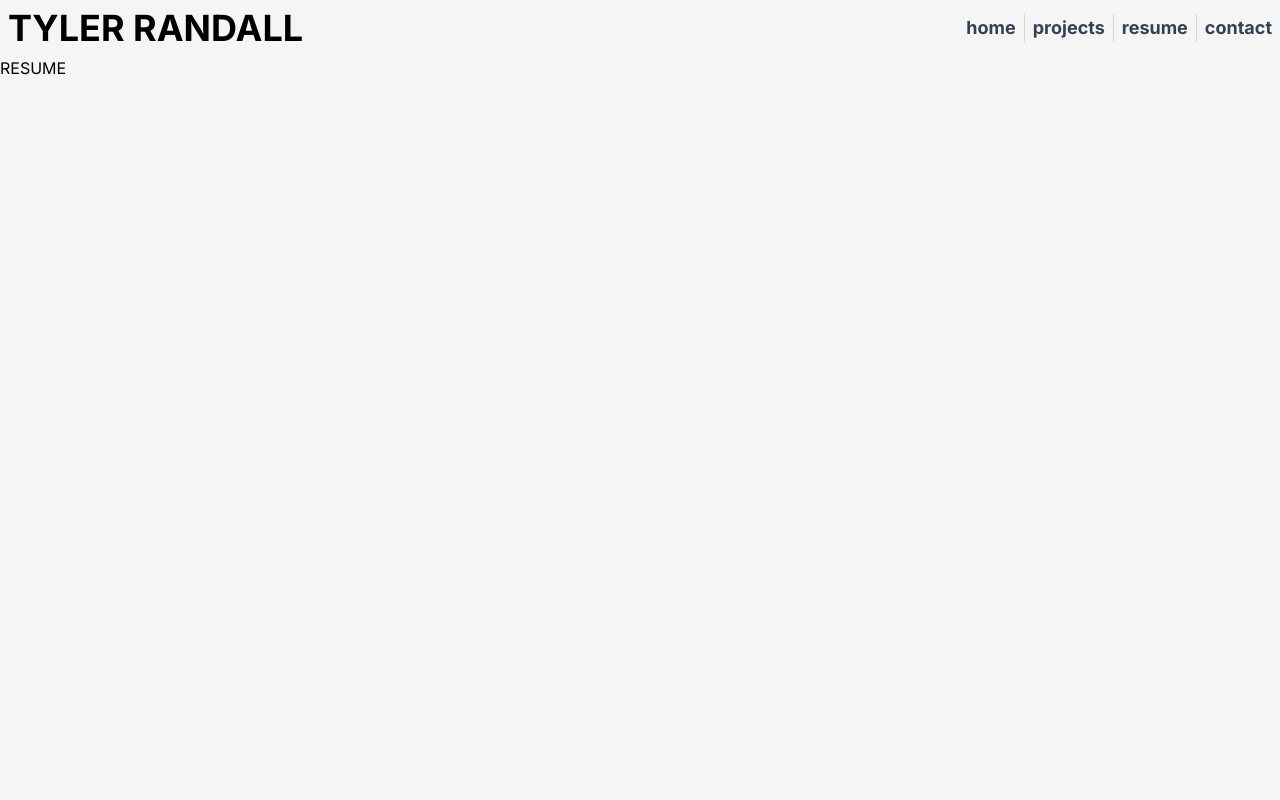
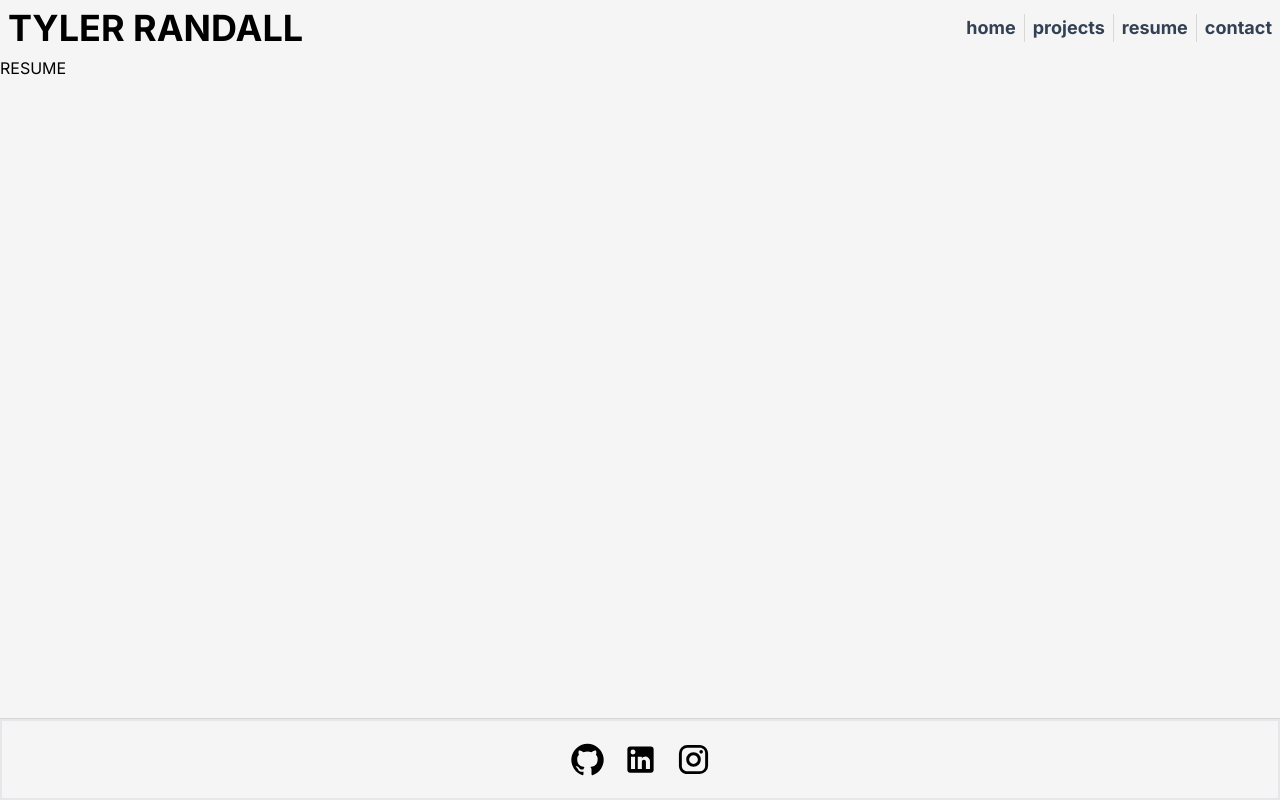
Before and after one commit to tyler7r/portfolio-2024, a Next.js app: page /resume in a window 1280 px wide. Built offline with nearby package versions, Linux system fonts and the light colour scheme.

Commit message:
Add icon links

```diff
--- a/app/components/footer.tsx
+++ b/app/components/footer.tsx
@@ -1,10 +1,47 @@
-import { Divider } from "@mui/material";
+"use client";
+import GitHubIcon from "@mui/icons-material/GitHub";
+import InstagramIcon from "@mui/icons-material/Instagram";
+import LinkedInIcon from "@mui/icons-material/LinkedIn";
+import { Divider, IconButton } from "@mui/material";
+import { useRouter } from "next/router";
 
 const Footer = () => {
-  <div className="w-full flex">
-    <Divider style={{ width: "100%" }} />
-    <div></div>
-  </div>;
+  const router = useRouter();
+
+  return (
+    <div className="w-full flex flex-col">
+      <Divider style={{ width: "100%" }} />
+      <div className="flex gap-2 items-center justify-center p-4 w-full border-solid border-2">
+        <IconButton
+          color="inherit"
+          size="small"
+          onClick={() =>
+            void router.push("https://github.com/tyler7r?tab=repositories")
+          }
+        >
+          <GitHubIcon fontSize="large" />
+        </IconButton>
+        <IconButton
+          size="small"
+          color="inherit"
+          onClick={() =>
+            void router.push("www.linkedin.com/in/tyler-randall-496828289")
+          }
+        >
+          <LinkedInIcon fontSize="large" />
+        </IconButton>
+        <IconButton
+          size="small"
+          color="inherit"
+          onClick={() =>
+            void router.push("https://www.instagram.com/tyler7randall/")
+          }
+        >
+          <InstagramIcon fontSize="large" />
+        </IconButton>
+      </div>
+    </div>
+  );
 };
 
 export default Footer;
--- a/app/layout.tsx
+++ b/app/layout.tsx
@@ -1,5 +1,6 @@
 import type { Metadata } from "next";
 import { Inter } from "next/font/google";
+import Footer from "./components/footer";
 import Header from "./components/header";
 import "./globals.css";
 import { Providers } from "./providers";
@@ -23,6 +24,7 @@ export default function RootLayout({
         <Providers>
           <Header />
           <div className="flex-1 flex flex-col">{children}</div>
+          <Footer />
         </Providers>
       </body>
     </html>
```
